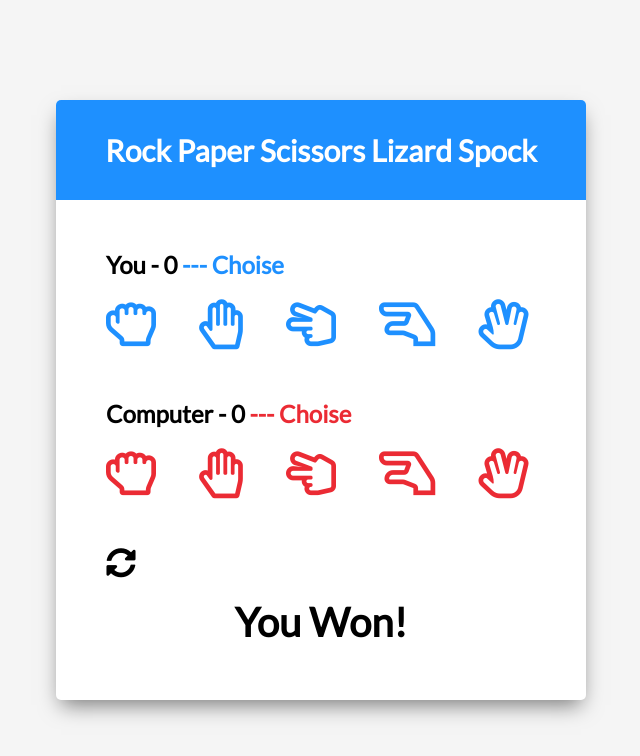
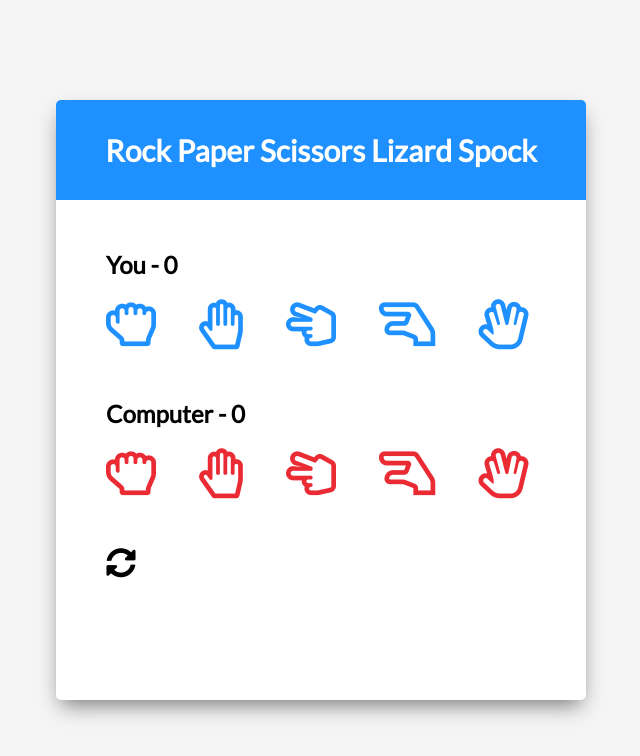
Before and after one commit to shanky202/spock-rock-game, a plain HTML site: page index.html in a window 1280 px wide. Shown: the whole page, without its empty margins (319-959 px from the left). Drawn offline with Linux system fonts and the light colour scheme.

Commit message:
added reset all functionality

```diff
--- a/index.html
+++ b/index.html
@@ -18,7 +18,7 @@
         </div>
         <!-- Player Container -->
         <div class="player-container" id="player">
-            <h2>You - <span id="playerScore">0</span><span class="choise" id="playerChoice"> --- Choise</span></h2>
+            <h2>You - <span id="playerScore"></span><span class="choise" id="playerChoice"></span></h2>
             <i class="far fa-hand-rock" title="Rock" id="playerRock" onclick="select('rock')"></i>
             <i class="far fa-hand-paper" title="Paper" id="playerPaper" onclick="select('paper')"></i>
             <i class="far fa-hand-scissors" title="Scissors" id="playerScissors" onclick="select('scissors')"></i>
@@ -27,7 +27,7 @@
         </div>
         <!-- Computer Container -->
         <div class="player-container" id="computer">
-            <h2>Computer - <span id="computerScore">0</span><span class="choise" id="computerChoice"> --- Choise</span>
+            <h2>Computer - <span id="computerScore"></span><span class="choise" id="computerChoice"></span>
             </h2>
             <i class="far fa-hand-rock" title="Rock" id="computerRock"></i>
             <i class="far fa-hand-paper" title="Paper" id="computerPaper"></i>
@@ -36,10 +36,10 @@
             <i class="far fa-hand-spock" title="Spock" id="computerSpock"></i>
         </div>
         <!-- Reset Icon -->
-        <i class="fas fa-sync-alt reset-icon" title="Reset"></i>
+        <i class="fas fa-sync-alt reset-icon" title="Reset" onclick="resetAll()"></i>
         <!-- Result Text -->
         <div class="result-container">
-            <h3 class="result-text" id="resultText">You Won!</h3>
+            <h3 class="result-text" id="resultText"></h3>
         </div>
     </div>
     <!-- Script -->
--- a/script.js
+++ b/script.js
@@ -37,6 +37,18 @@ function resetSelected() {
   allGameIcons.forEach((icon) => {
     icon.classList.remove('selected');
   });
+}
+
+// Reset Scores & playerChoic/computerChoice
+function resetAll() {
+  playerScoreNumber = 0;
+  computerScoreNumber = 0;
+  playerScoreEle.textContent = playerScoreNumber;
+  computerScoreEle.textContent = computerScoreNumber;
+  playerChoiceEle.textContent = '';
+  computerChoiceEle.textContent = '';
+  resultText.textContent = '';
+  resetSelected();
 }
 
 // Ramdom Computer Choice
@@ -87,7 +99,6 @@ function updateScore(playerChoice) {
     resultText.textContent = "It's a tie."
   } else {
     const choice = choices[playerChoice];
-    console.log(choice.defeats.indexOf(computerChoice));
     if (choice.defeats.indexOf(computerChoice) > -1) {
       resultText.textContent = 'You Won!';
       playerScoreNumber++;
@@ -136,3 +147,6 @@ function select(playerChoice) {
   }
 
 }
+
+// On Startup, set initial values
+resetAll();
```
